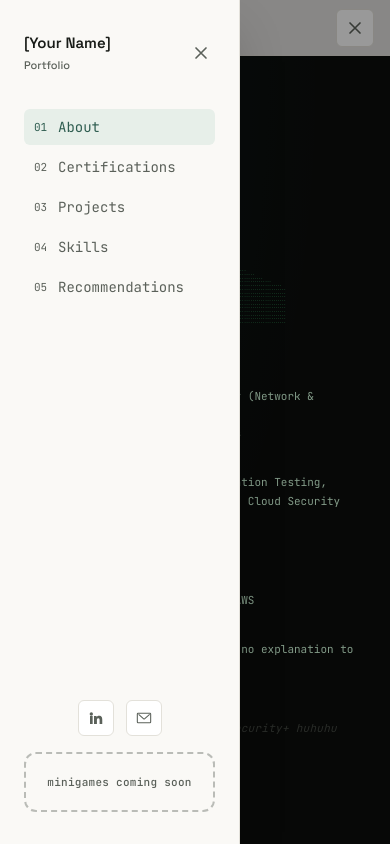
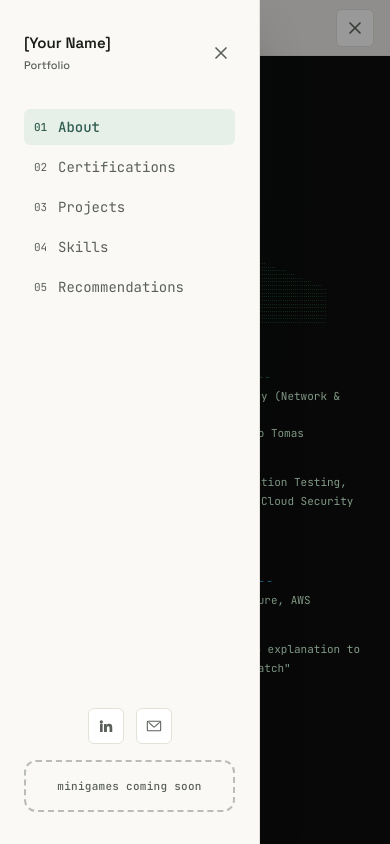
Before and after one commit to liamachdp-dev/portfolio-final, a Next.js app: page / in a window 390 px wide. Both pictures are taken after a click on the button "Toggle navigation menu". Shown: the top 844 px of the page. Built offline with nearby package versions, Linux system fonts and the light colour scheme; no server answers; the database is empty.

Commit message:
mobile responsiveness final

```diff
--- a/components/Neofetch.tsx
+++ b/components/Neofetch.tsx
@@ -61,13 +61,13 @@ export default function Neofetch({ start }: { start: boolean }) {
   }, [start]);
 
   return (
-    <section id="neofetch" className="w-full max-w-full overflow-x-hidden px-4 sm:px-8 py-6">
-      {/* flex-col stacks ASCII on top for mobile; md:flex-row preserves side-by-side desktop view */}
-      <div className={`fetch-wrap ${wrapShown ? "show" : ""} flex flex-col md:flex-row items-start gap-6 md:gap-10 w-full max-w-full overflow-hidden`}>
+    <section id="neofetch" className="w-full max-w-full overflow-x-hidden px-4 sm:px-8 py-6 flex flex-col items-center md:items-start">
+      {/* Container centered on mobile, side-by-side on desktop */}
+      <div className={`fetch-wrap ${wrapShown ? "show" : ""} flex flex-col md:flex-row items-center md:items-start gap-6 md:gap-10 w-full max-w-full overflow-hidden`}>
 
-        {/* ASCII Art Wrapper (Top on mobile) */}
-        <div id="ascii-wrap" className="w-full md:w-auto max-w-full overflow-x-auto select-none">
-          <div id="ascii" className="font-mono text-[10px] sm:text-xs md:text-sm">
+        {/* ASCII Art Wrapper */}
+        <div id="ascii-wrap" className="w-full md:w-auto max-w-full overflow-x-auto select-none flex flex-col items-center justify-center">
+          <div id="ascii" className="font-mono text-[10px] sm:text-xs md:text-sm text-center md:text-left">
             {asciiArt.map((line, i) => (
               <div key={i} className={`ascii-line ${i < visibleCount ? "show" : ""}`}>
                 {line}
@@ -79,35 +79,35 @@ export default function Neofetch({ start }: { start: boolean }) {
           </div>
         </div>
 
-        {/* Info Wrapper (Bottom on mobile) */}
-        <div id="info" className="w-full md:flex-1 min-w-0">
+        {/* Info Wrapper */}
+        <div id="info" className="w-full md:flex-1 min-w-0 text-center md:text-left flex flex-col items-center md:items-start">
           {infoRows.map((row, i) => {
             const shown = i < visibleCount ? "show" : "";
 
             if (row.type === "prompt") {
               return (
-                <div key={i} className={`row ${shown}`}>
+                <div key={i} className={`row ${shown} w-full text-center md:text-left`}>
                   <span className="prompt">{row.text}</span>
                 </div>
               );
             }
             if (row.type === "rule") {
               return (
-                <div key={i} className={`row ${shown}`}>
+                <div key={i} className={`row ${shown} w-full text-center md:text-left`}>
                   <span className="rule">{row.text}</span>
                 </div>
               );
             }
             if (row.type === "section") {
               return (
-                <div key={i} className={`row ${shown} mt-3`}>
+                <div key={i} className={`row ${shown} mt-3 w-full text-center md:text-left`}>
                   <span className="section-head">{row.text}</span>
                 </div>
               );
             }
             if (row.type === "socials") {
               return (
-                <div key={i} className={`row socials-row flex flex-wrap items-center gap-2.5 ${shown}`}>
+                <div key={i} className={`row socials-row flex flex-wrap items-center justify-center md:justify-start gap-2.5 ${shown} w-full`}>
                   {/* LinkedIn Button */}
                   <a
                     href="https://www.linkedin.com/in/liam-hadap-81b66138b/"
@@ -145,7 +145,8 @@ export default function Neofetch({ start }: { start: boolean }) {
                     </svg>
                   </a>
 
-                  <span className="font-mono text-[11px] text-inkSoft/70 italic tracking-wide ml-1">
+                  {/* Text hidden on mobile, visible on desktop */}
+                  <span className="hidden md:inline-block font-mono text-[11px] text-inkSoft/70 italic tracking-wide ml-1">
                     ➞ please fund my security+ huhuhu
                   </span>
                 </div>
@@ -153,7 +154,7 @@ export default function Neofetch({ start }: { start: boolean }) {
             }
             if (row.type === "swatches") {
               return (
-                <div key={i} className={`row swatches ${shown} mt-1`}>
+                <div key={i} className={`row swatches ${shown} mt-1 flex justify-center md:justify-start w-full`}>
                   <span style={{ background: "#4ade80" }} />
                   <span style={{ background: "#38bdf8" }} />
                   <span style={{ background: "#fbbf24" }} />
@@ -163,7 +164,7 @@ export default function Neofetch({ start }: { start: boolean }) {
             }
 
             return (
-              <div key={i} className={`row ${shown}`}>
+              <div key={i} className={`row ${shown} w-full text-center md:text-left`}>
                 {row.label ? (
                   <>
                     <span className="label">{row.label}</span>: <span className="val">{row.value}</span>
@@ -177,7 +178,8 @@ export default function Neofetch({ start }: { start: boolean }) {
         </div>
       </div>
 
-      <div id="scroll-cue" className={cueShown ? "show" : ""}>
+      {/* Force-hidden on mobile using !hidden, restored on desktop using md:!flex */}
+      <div id="scroll-cue" className={`${cueShown ? "show" : ""} !hidden md:!flex`}>
         <span>scroll to continue</span>
         <span className="arrow">↓</span>
       </div>
--- a/components/PageShell.tsx
+++ b/components/PageShell.tsx
@@ -19,7 +19,7 @@ export default function PageShell({ children }: { children: React.ReactNode }) {
       <Neofetch start={bootDone} />
       <div
         id="modern"
-        className="bg-paper text-ink font-sans flex flex-col md:flex-row min-h-screen overflow-x-hidden pt-14 md:pt-0"
+        className="bg-paper text-ink font-sans flex flex-col md:flex-row min-h-screen pt-14 md:pt-0 overflow-x-clip"
       >
         {children}
       </div>
--- a/components/Sidebar.tsx
+++ b/components/Sidebar.tsx
@@ -36,8 +36,8 @@ export default function Sidebar() {
 
   return (
     <>
-      {/* Mobile Top Header Bar (Only visible on small screens) */}
-      <div className="md:hidden fixed top-0 left-0 right-0 h-14 bg-paper/90 backdrop-blur-md border-b border-line z-40 flex items-center justify-between px-4 font-mono">
+      {/* Mobile Top Header Bar with Expand/Collapse Toggle */}
+      <div className="md:hidden fixed top-0 left-0 right-0 h-14 bg-paper/95 backdrop-blur-md border-b border-line z-40 flex items-center justify-between px-4 font-mono">
         <div className="font-display font-semibold text-sm text-ink">
           [Your Name]
           <span className="text-[11px] text-inkSoft font-medium ml-1.5">/ Portfolio</span>
@@ -45,7 +45,7 @@ export default function Sidebar() {
         <button
           onClick={() => setIsOpen((prev) => !prev)}
           aria-label="Toggle navigation menu"
-          className="p-2 rounded-md border border-line bg-white text-inkSoft hover:text-accent focus:outline-none"
+          className="p-2 rounded-md border border-line bg-white text-inkSoft hover:text-accent focus:outline-none transition-colors cursor-pointer"
         >
           {isOpen ? (
             <svg className="w-5 h-5" fill="none" stroke="currentColor" viewBox="0 0 24 24">
@@ -59,32 +59,33 @@ export default function Sidebar() {
         </button>
       </div>
 
-      {/* Mobile Backdrop Overlay */}
+      {/* Mobile Backdrop (Click outside to collapse) */}
       {isOpen && (
         <div
-          className="md:hidden fixed inset-0 bg-black/40 z-40 backdrop-blur-xs"
+          className="md:hidden fixed inset-0 bg-black/40 z-40 backdrop-blur-xs transition-opacity"
           onClick={() => setIsOpen(false)}
         />
       )}
 
-      {/* Main Sidebar (Drawer on mobile, Sticky on desktop) */}
+      {/* Sidebar Container */}
       <aside
         className={`
-          font-mono flex flex-col gap-9 bg-paper border-r border-line
-          /* Mobile Drawer Styles */
-          fixed top-0 bottom-0 left-0 z-50 w-[240px] px-6 py-8 shadow-2xl transition-transform duration-300 ease-in-out
+          font-mono flex flex-col bg-paper border-r border-line
+          /* Mobile View: Slide-over Drawer */
+          fixed top-0 bottom-0 left-0 z-50 w-[260px] px-6 py-8 transition-transform duration-300 ease-in-out shadow-2xl
           ${isOpen ? "translate-x-0" : "-translate-x-full"}
-          /* Desktop Styles (Original Layout Preserved) */
-          md:sticky md:top-0 md:h-screen md:w-[220px] md:flex-shrink-0 md:translate-x-0 md:px-7 md:py-12 md:shadow-none md:z-auto
+          /* Desktop View: Sticky Sidebar that follows scrolling */
+          md:sticky md:top-0 md:h-screen md:w-[220px] md:flex-shrink-0 md:self-start md:translate-x-0 md:px-7 md:py-12 md:shadow-none md:z-auto
         `}
       >
-        {/* Header */}
+        {/* Top Header & Links */}
+        <div className="flex flex-col gap-9">
           <div className="flex items-center justify-between">
             <div className="font-display font-semibold text-[15px] text-ink">
               [Your Name]
               <span className="block text-[11px] text-inkSoft font-medium mt-0.5">Portfolio</span>
             </div>
-          {/* Close button inside mobile drawer */}
+            {/* Mobile Close Button */}
             <button
               onClick={() => setIsOpen(false)}
               aria-label="Close menu"
@@ -96,7 +97,6 @@ export default function Sidebar() {
             </button>
           </div>
 
-        {/* Navigation Links */}
           <nav className="flex flex-col gap-1">
             {links.map((l) => (
               <a
@@ -104,7 +104,7 @@ export default function Sidebar() {
                 href={l.href}
                 onClick={() => setIsOpen(false)}
                 className={`flex items-center gap-2.5 text-sm px-2.5 py-2 rounded-md transition-colors ${
-                active === l.href ? "bg-accentSoft text-accent" : "text-inkSoft hover:bg-accentSoft hover:text-accent"
+                  active === l.href ? "bg-accentSoft text-accent font-medium" : "text-inkSoft hover:bg-accentSoft hover:text-accent"
                 }`}
               >
                 <span className="text-[11px] tabular-nums w-3.5">{l.num}</span>
@@ -112,12 +112,11 @@ export default function Sidebar() {
               </a>
             ))}
           </nav>
+        </div>
 
         {/* Pinned Bottom Group */}
-        <div className="mt-auto flex flex-col gap-4">
-          {/* Centered Action Boxes */}
+        <div className="mt-auto pt-6 flex flex-col gap-4">
           <div className="flex items-center justify-center gap-3 w-full">
-            {/* LinkedIn */}
             <a
               href="https://linkedin.com/in/yourprofile"
               target="_blank"
@@ -131,7 +130,6 @@ export default function Sidebar() {
               </svg>
             </a>
 
-            {/* Email */}
             <a
               href="mailto:liamhadap.2@gmail.com"
               title="Email"
@@ -144,8 +142,7 @@ export default function Sidebar() {
             </a>
           </div>
 
-          {/* Minigames Box */}
-          <div className="border-2 border-dashed border-inkSoft/40 rounded-xl py-5 px-3 text-center text-[11px] font-medium text-inkSoft tracking-wide flex items-center justify-center">
+          <div className="border-2 border-dashed border-inkSoft/40 rounded-xl py-4 px-3 text-center text-[11px] font-medium text-inkSoft tracking-wide flex items-center justify-center">
             minigames coming soon
           </div>
         </div>
```
Lines whose indentation alone changed are shown as unchanged.
